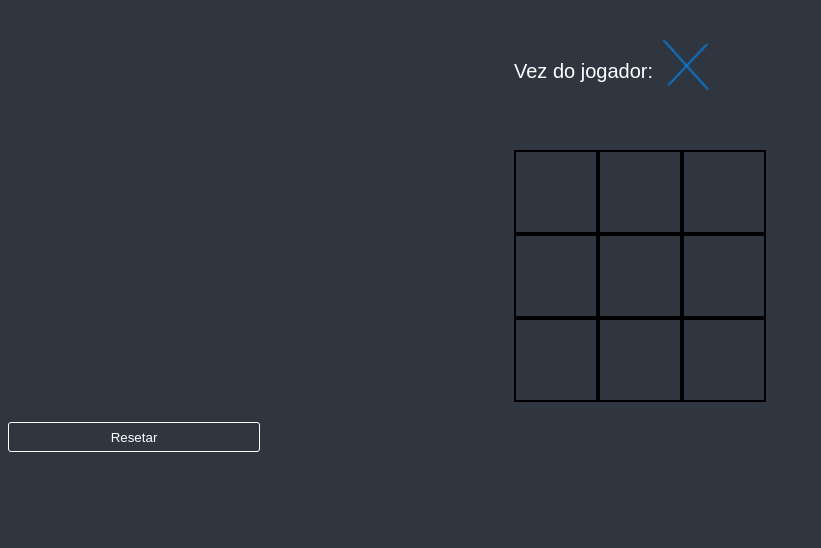
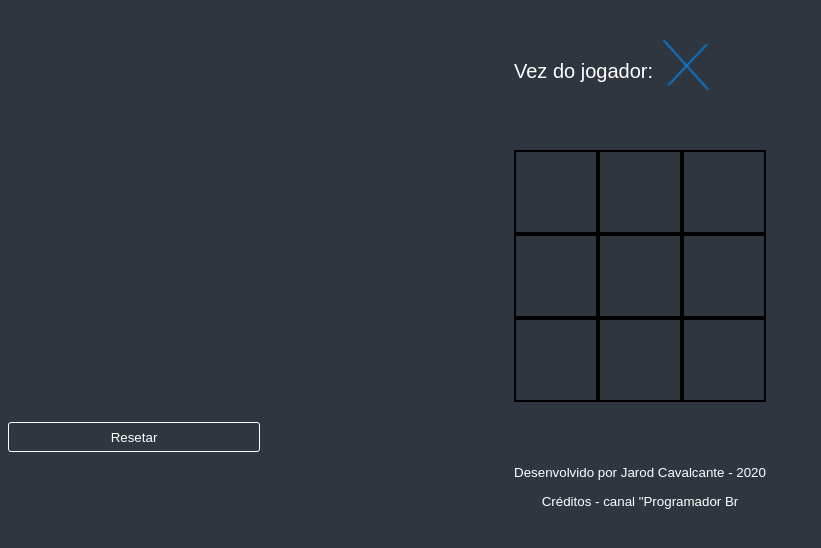
Before and after one commit to jarodsim/jogo_da_velha_JS, a plain HTML site: page index.html in a window 1280 px wide. Shown: the whole page, without its empty margins (0-821 px from the left). Drawn offline with Linux system fonts and the light colour scheme.

Commit message:
add creditos

```diff
--- a/estilo.css
+++ b/estilo.css
@@ -59,6 +59,10 @@ button {
     text-align: center;
 }
 
+footer{
+    font: normal 10pt Arial;
+    text-align: center;
+}
 button:hover {
     background-color: tomato;
 }
--- a/index.html
+++ b/index.html
@@ -41,6 +41,11 @@
         </div>
 
         <script src="script.js"></script>
+
+        <footer>
+            <p>Desenvolvido por Jarod Cavalcante - 2020</p>
+            <p>Créditos - canal "Programador Br</p>
+        </footer>
     </body>
 
 </html>
```
Also changed, not shown: 1 other file.
